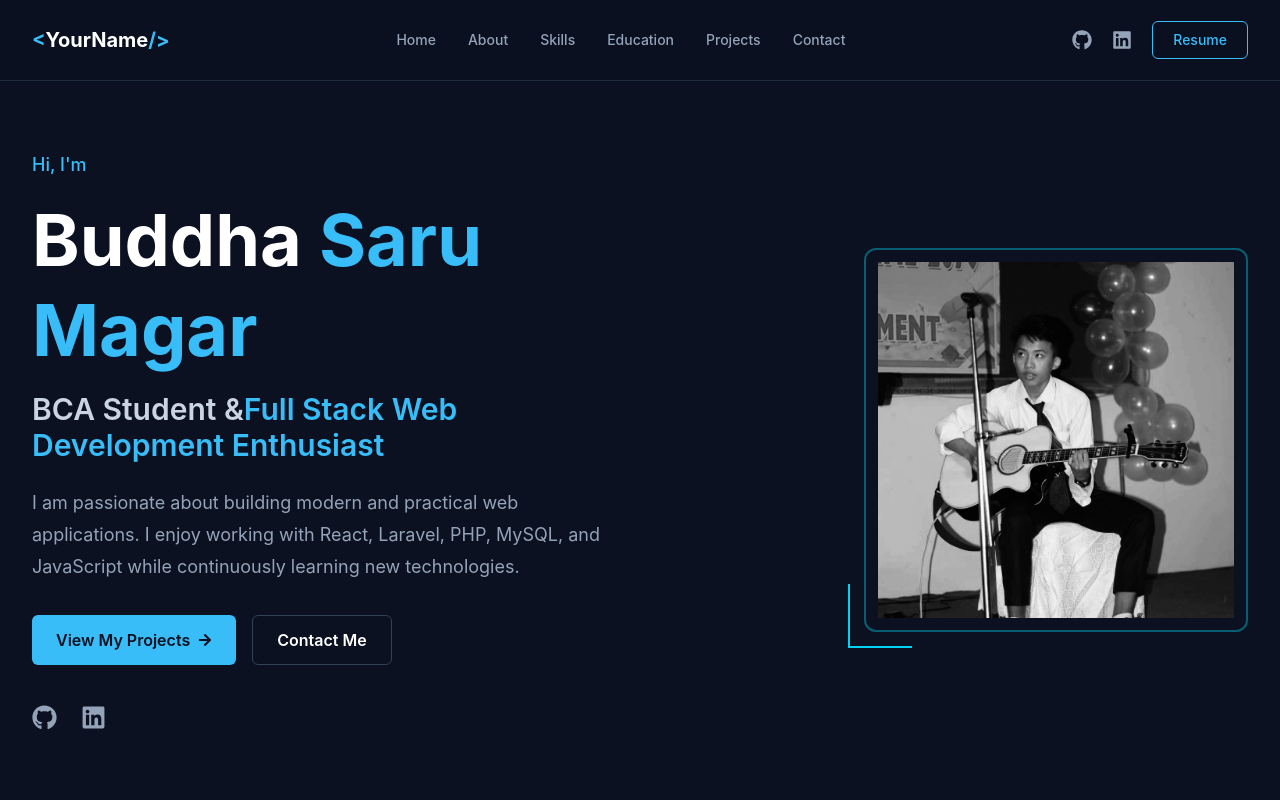
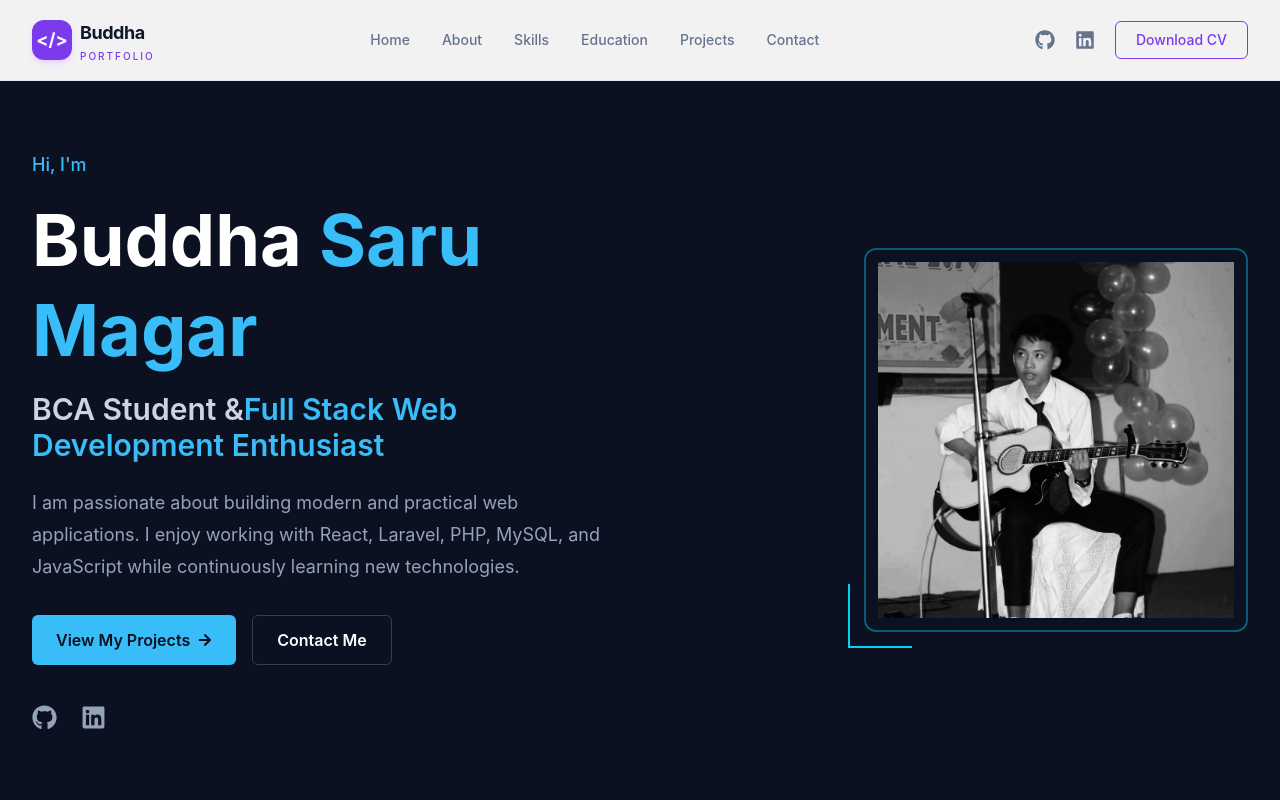
Before and after one commit to buddhamagar-09/my-portfolio, a React (Vite) app in the folder my-portfolio/: page / in a window 1280 px wide. Shown: the top 800 px of the page. Built offline with nearby package versions, Linux system fonts and the light colour scheme.

Commit message:
logo changed and color changed as well

```diff
--- a/my-portfolio/src/Components/NavBar.jsx
+++ b/my-portfolio/src/Components/NavBar.jsx
@@ -1,11 +1,6 @@
 import React, { useState } from "react";
 import { Link } from "react-scroll";
-import {
-  FaGithub,
-  FaLinkedin,
-  FaBars,
-  FaTimes,
-} from "react-icons/fa";
+import { FaGithub, FaLinkedin, FaBars, FaTimes } from "react-icons/fa";
 
 function Navbar() {
   const [isOpen, setIsOpen] = useState(false);
@@ -20,20 +15,30 @@ function Navbar() {
   ];
 
   return (
-    <nav className="fixed top-0 left-0 w-full z-50 bg-[#0B1120]/95 backdrop-blur-md border-b border-[#1E293B]">
+    <nav className="fixed top-0 left-0 w-full z-50 bg-white/95 backdrop-blur-lg border-b border-[#E2E8F0]">
       <div className="max-w-7xl mx-auto px-6 lg:px-8">
         <div className="flex items-center justify-between h-20">
-
           {/* Logo */}
           <Link
             to="home"
             smooth={true}
             duration={500}
-            className="text-xl font-bold text-white cursor-pointer"
+            className="group flex items-center gap-2 cursor-pointer"
           >
-            <span className="text-[#38BDF8]">&lt;</span>
-            YourName
-            <span className="text-[#38BDF8]">/&gt;</span>
+            {/* Logo Icon */}
+            <div className="relative w-10 h-10 flex items-center justify-center bg-[#7C3AED] rounded-xl shadow-md shadow-purple-200 transition-all duration-300 group-hover:scale-105 group-hover:bg-[#6D28D9]">
+              <span className="text-white font-bold text-lg">&lt;/&gt;</span>
+            </div>
+
+            {/* Logo Text */}
+            <div className="flex flex-col leading-none">
+              <span className="text-lg font-bold tracking-tight text-[#0F172A]">
+                Buddha
+              </span>
+              <span className="text-[10px] font-medium tracking-[0.2em] text-[#7C3AED] uppercase mt-1">
+                Portfolio
+              </span>
+            </div>
           </Link>
 
           {/* Desktop Navigation */}
@@ -45,7 +50,7 @@ function Navbar() {
                 smooth={true}
                 duration={500}
                 offset={-80}
-                className="text-[#94A3B8] hover:text-[#38BDF8] transition-colors duration-300 cursor-pointer text-sm font-medium"
+                className="text-[#64748B] hover:text-[#7C3AED] transition-colors duration-300 cursor-pointer text-sm font-medium"
               >
                 {link.name}
               </Link>
@@ -54,12 +59,11 @@ function Navbar() {
 
           {/* Desktop Right Side */}
           <div className="hidden lg:flex items-center gap-5">
-
             <a
-              href="https://github.com/"
+              href="https://github.com/buddhamagar-09"
               target="_blank"
               rel="noreferrer"
-              className="text-[#94A3B8] hover:text-white transition-colors"
+              className="text-[#64748B] hover:text-[#0F172A] transition-colors"
             >
               <FaGithub size={20} />
             </a>
@@ -68,23 +72,23 @@ function Navbar() {
               href="https://linkedin.com/"
               target="_blank"
               rel="noreferrer"
-              className="text-[#94A3B8] hover:text-[#38BDF8] transition-colors"
+              className="text-[#64748B] hover:text-[#7C3AED] transition-colors"
             >
               <FaLinkedin size={20} />
             </a>
 
             <a
-              href="/resume.pdf"
-              className="border border-[#38BDF8] text-[#38BDF8] px-5 py-2 rounded-md text-sm font-medium hover:bg-[#38BDF8] hover:text-[#0B1120] transition-all duration-300"
+              href="/buddhacv.pdf"
+              className="border border-[#7C3AED] text-[#7C3AED] px-5 py-2 rounded-md text-sm font-medium hover:bg-[#7C3AED] hover:text-white transition-all duration-300"
             >
-              Resume
+              Download CV
             </a>
           </div>
 
           {/* Mobile Menu Button */}
           <button
             onClick={() => setIsOpen(!isOpen)}
-            className="lg:hidden text-[#38BDF8] text-2xl"
+            className="lg:hidden text-[#7C3AED] text-2xl"
           >
             {isOpen ? <FaTimes /> : <FaBars />}
           </button>
@@ -92,8 +96,7 @@ function Navbar() {
 
         {/* Mobile Menu */}
         {isOpen && (
-          <div className="lg:hidden border-t border-[#1E293B] py-5">
-
+          <div className="lg:hidden border-t border-[#E2E8F0] py-5">
             <div className="flex flex-col gap-5">
               {navLinks.map((link) => (
                 <Link
@@ -103,39 +106,37 @@ function Navbar() {
                   duration={500}
                   offset={-80}
                   onClick={() => setIsOpen(false)}
-                  className="text-[#94A3B8] hover:text-[#38BDF8] transition-colors cursor-pointer"
+                  className="text-[#64748B] hover:text-[#7C3AED] transition-colors cursor-pointer"
                 >
                   {link.name}
                 </Link>
               ))}
 
-              <div className="flex items-center gap-5 pt-3 border-t border-[#1E293B]">
-
+              <div className="flex items-center gap-5 pt-3 border-t border-[#E2E8F0]">
                 <a
-                  href="https://github.com/"
+                  href="https://github.com/buddhamagar-09"
                   target="_blank"
                   rel="noreferrer"
-                  className="text-[#94A3B8] hover:text-white"
+                  className="text-[#64748B] hover:text-[#0F172A]"
                 >
                   <FaGithub size={21} />
                 </a>
 
                 <a
-                  href="https://linkedin.com/"
+                  href="https://linkedin.com/in/buddhamagar"
                   target="_blank"
                   rel="noreferrer"
-                  className="text-[#94A3B8] hover:text-[#38BDF8]"
+                  className="text-[#64748B] hover:text-[#7C3AED]"
                 >
                   <FaLinkedin size={21} />
                 </a>
 
                 <a
                   href="/resume.pdf"
-                  className="border border-[#38BDF8] text-[#38BDF8] px-4 py-2 rounded-md text-sm hover:bg-[#38BDF8] hover:text-[#0B1120]"
+                  className="border border-[#7C3AED] text-[#7C3AED] px-4 py-2 rounded-md text-sm hover:bg-[#7C3AED] hover:text-white"
                 >
                   Resume
                 </a>
-
               </div>
             </div>
           </div>
```
